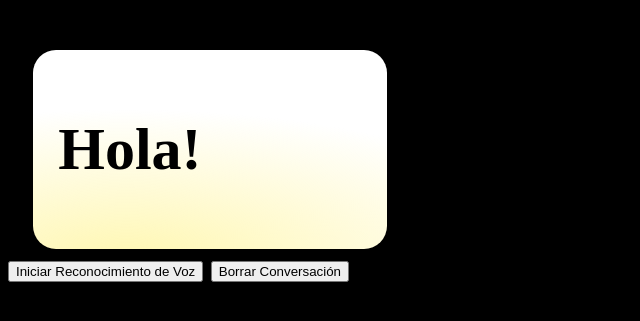
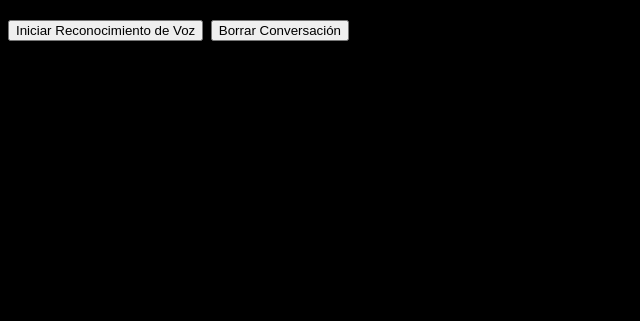
Before and after one commit to Smart-Mirror-Grupo-5/Prueba, a Django app: template templates/espejo.html in a window 1280 px wide. Shown: the top 321 px of the page, without its empty margins (0-640 px from the left). Run offline with Django 3.2, Linux system fonts and the light colour scheme; the template is opened without the code that fills it, so the values that code supplies are empty.

Commit message:
html arreglado

```diff
--- a/templates/espejo.html
+++ b/templates/espejo.html
@@ -6,30 +6,28 @@
     <meta charset="UTF-8">
     <meta name="viewport" content="width=device-width, initial-scale=1.0">
     <title>Reconocimiento de Voz</title>
-    <link rel="stylesheet" href="{% static 'css/espejo.css' %}">
     <script src="https://ajax.googleapis.com/ajax/libs/jquery/3.5.1/jquery.min.js"></script>
+    <link href="{% static 'css/espejo.css' %}" rel="stylesheet">
 </head>
 
 <body>
 
-    <div class="mensaje_bot">
-        <h1>Hola!</h1>
-    </div>
-    <div id="mensajeUsuarioContainer"></div>
+    <div id="conversacion"></div>
     <button id="startRecognition">Iniciar Reconocimiento de Voz</button>
     <button id="borrarConversacion">Borrar Conversación</button>
-
     <script>
         $('#startRecognition').click(function () {
             $.ajax({
                 url: "/reconocer-voz/",
                 type: "POST",
                 success: function (response) {
-                    var pregunta = "<h1>Pregunta:" + response.resultado + "</h1>";
-                    var respuesta = "<h1>Respuesta:" + response.contestacion + "</h1>";
+                    var pregunta = "<h1>Pregunta: " + response.resultado + "</h1>";
+                    var respuesta = "<h1>Respuesta: " + response.contestacion + "</h1>";
 
-                    $('#mensaje_usuario').append(pregunta);
-                    $('#mensaje_bot').append(respuesta);
+                    var divPregunta = $('<div class="mensaje_usuario"></div>').append(pregunta);
+                    var divRespuesta = $('<div class="mensaje_bot"></div>').append(respuesta);
+
+                    $('#conversacion').append(divPregunta).append(divRespuesta);
 
                     var speech = new SpeechSynthesisUtterance();
                     speech.lang = 'es-ES';
@@ -45,8 +43,7 @@
         });
 
         $('#borrarConversacion').click(function () {
-            $('#mensaje_usuario').empty();
-            $('#mensaje_bot').empty();
+            $('#conversacion').empty();
         });
     </script>
 </body>
```
